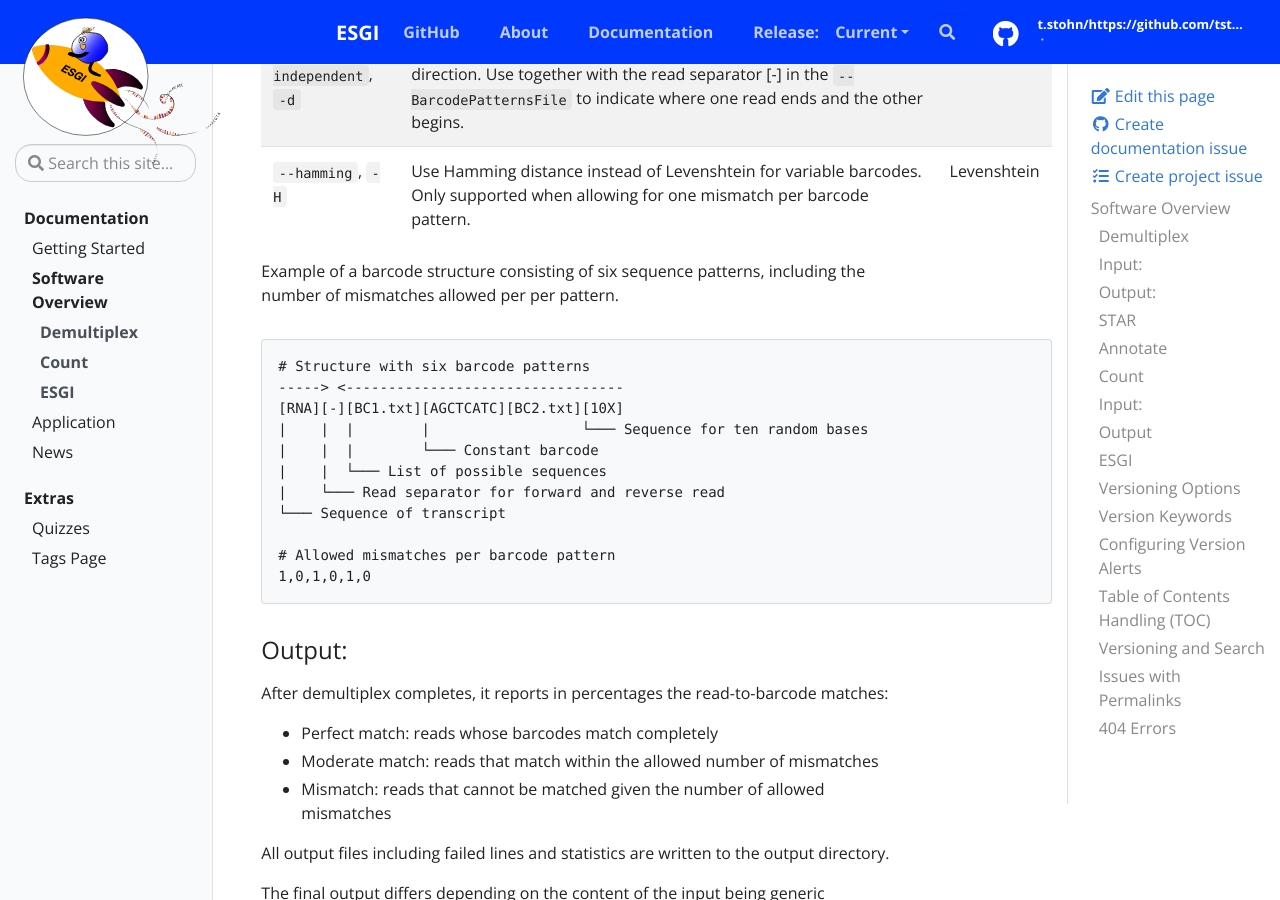
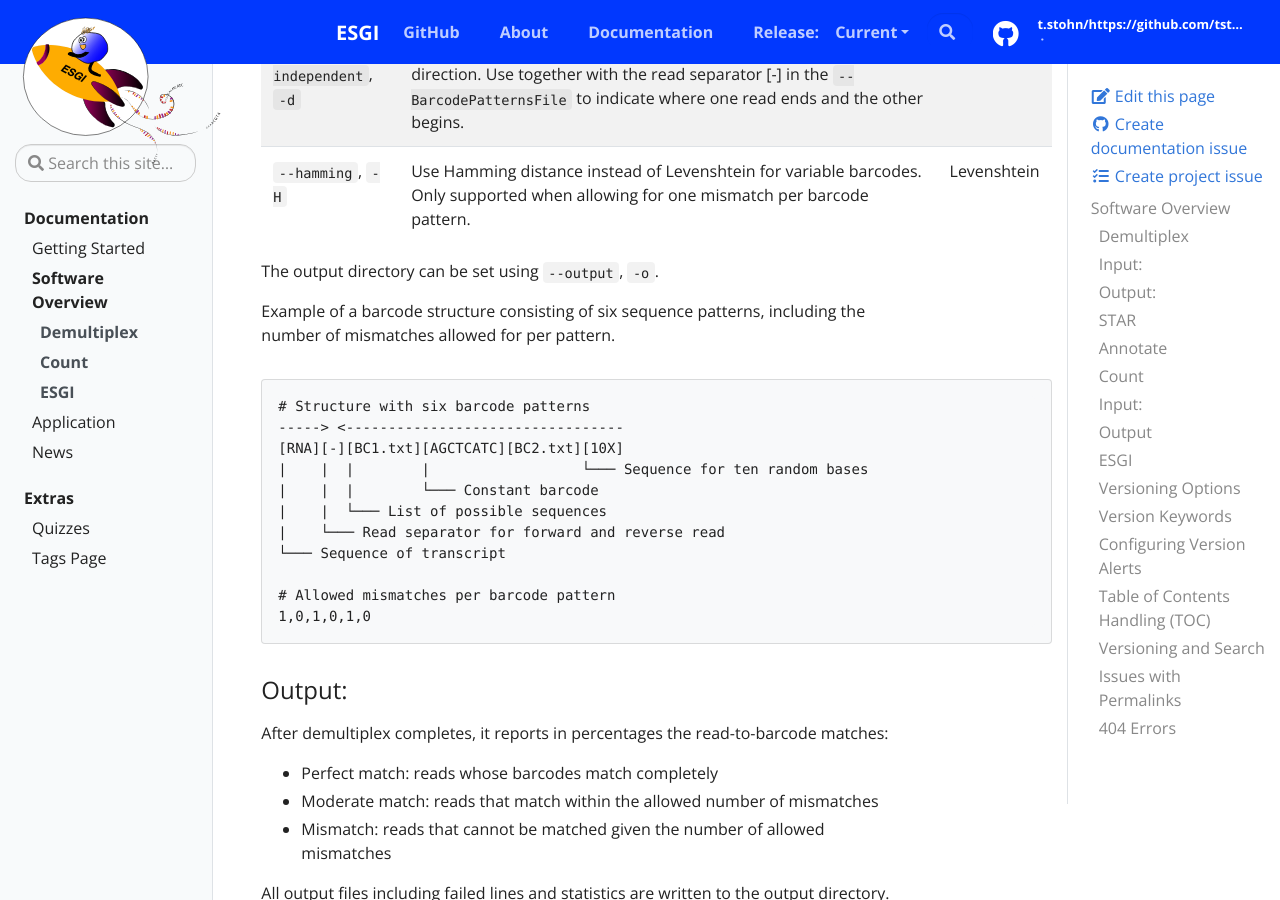
Before and after one commit to tstohn/ESGI.documentation, a Jekyll site: the page built from _docs/software-overview.md, in a window 1280 px wide and 900 px high, scrolled down 1281 px. Built offline with Jekyll 4.4.1, drawn with Linux system fonts in a browser that asks for light colours.

Commit message:
output directory

````diff
--- a/_docs/software-overview.md
+++ b/_docs/software-overview.md
@@ -27,7 +27,9 @@ Optional parameters:
 | `--independent`, `-d` | Treat the forward read as two separate sequences in the 5'-->3' direction. Use together with the read separator [-] in the `--BarcodePatternsFile` to indicate where one read ends and the other begins.  | Disabled |
 |  `--hamming`, `-H` | Use Hamming distance instead of Levenshtein for variable barcodes. Only supported when allowing for one mismatch per barcode pattern. | Levenshtein |
 
-Example of a barcode structure consisting of six sequence patterns, including the number of mismatches allowed per per pattern.
+The output directory can be set using `--output`, `-o`.
+
+Example of a barcode structure consisting of six sequence patterns, including the number of mismatches allowed for per pattern.
 ```
 # Structure with six barcode patterns
 -----> <---------------------------------
````
